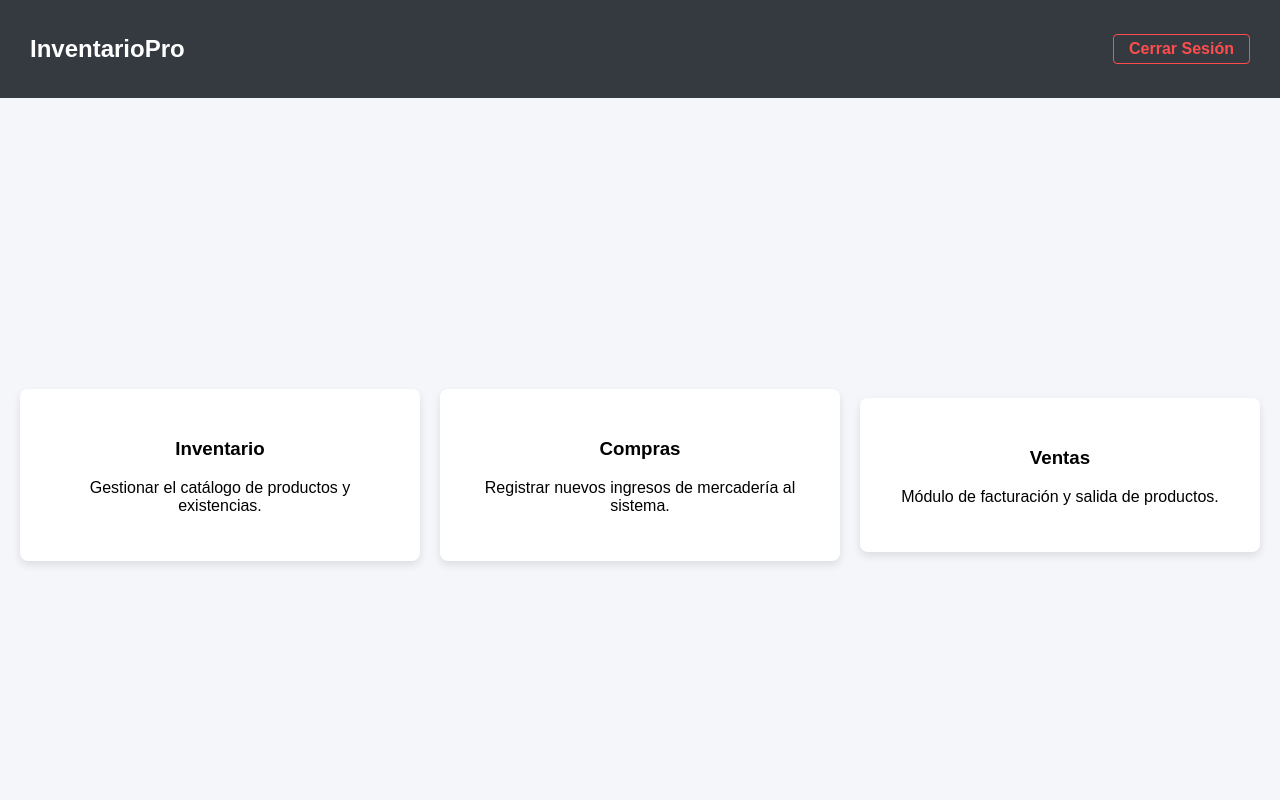
After one commit to Lydia-Rakel/sistema_inventario_ventas, a PHP site: page /dashboard.html in a window 1280 px wide. The commit adds this page. Run offline with PHP 8.4, Linux system fonts and the light colour scheme.

Commit message:
Creada la estructura y estilos del Dashboard principal

```diff
--- /dev/null
+++ b/dashboard.html
@@ -0,0 +1,31 @@
+<!DOCTYPE html>
+<html lang="es">
+<head>
+    <meta charset="UTF-8">
+    <title>Dashboard - Sistema de Inventario</title>
+    <link rel="stylesheet" href="style.css">
+</head>
+<body>
+    <!-- Barra de navegación superior -->
+    <nav class="navbar">
+        <h2>InventarioPro</h2>
+        <a href="index.html" class="btn-salir">Cerrar Sesión</a>
+    </nav>
+
+    <!-- Menú de módulos del sistema -->
+    <div class="dashboard-menu">
+        <div class="tarjeta-modulo">
+            <h3>Inventario</h3>
+            <p>Gestionar el catálogo de productos y existencias.</p>
+        </div>
+        <div class="tarjeta-modulo">
+            <h3>Compras</h3>
+            <p>Registrar nuevos ingresos de mercadería al sistema.</p>
+        </div>
+        <div class="tarjeta-modulo">
+            <h3>Ventas</h3>
+            <p>Módulo de facturación y salida de productos.</p>
+        </div>
+    </div>
+</body>
+</html>
--- a/style.css
+++ b/style.css
@@ -45,3 +45,57 @@ button {
 button:hover {
     background-color: #0056b3;
 }
+/* === Estilos para el Dashboard Principal === */
+
+.navbar {
+    background-color: #343a40;
+    color: white;
+    padding: 15px 30px;
+    display: flex;
+    justify-content: space-between;
+    align-items: center;
+    width: 100%;
+    position: fixed; /* Mantiene la barra siempre arriba */
+    top: 0;
+    left: 0;
+    box-sizing: border-box;
+}
+
+.btn-salir {
+    color: #ff4d4d;
+    text-decoration: none;
+    font-weight: bold;
+    border: 1px solid #ff4d4d;
+    padding: 5px 15px;
+    border-radius: 4px;
+}
+
+.btn-salir:hover {
+    background-color: #ff4d4d;
+    color: white;
+}
+
+.dashboard-menu {
+    display: flex;
+    justify-content: space-around;
+    align-items: center;
+    margin-top: 150px; /* Espacio para que la navbar no lo cubra */
+    padding: 20px;
+    gap: 20px;
+}
+
+.tarjeta-modulo {
+    background-color: white;
+    padding: 30px;
+    border-radius: 8px;
+    box-shadow: 0 4px 8px rgba(0,0,0,0.1);
+    width: 30%;
+    text-align: center;
+    cursor: pointer;
+    transition: transform 0.3s ease; /* Animación de elevación */
+}
+
+.tarjeta-modulo:hover {
+    transform: translateY(-10px);
+    box-shadow: 0 8px 16px rgba(0,0,0,0.2);
+}
```
